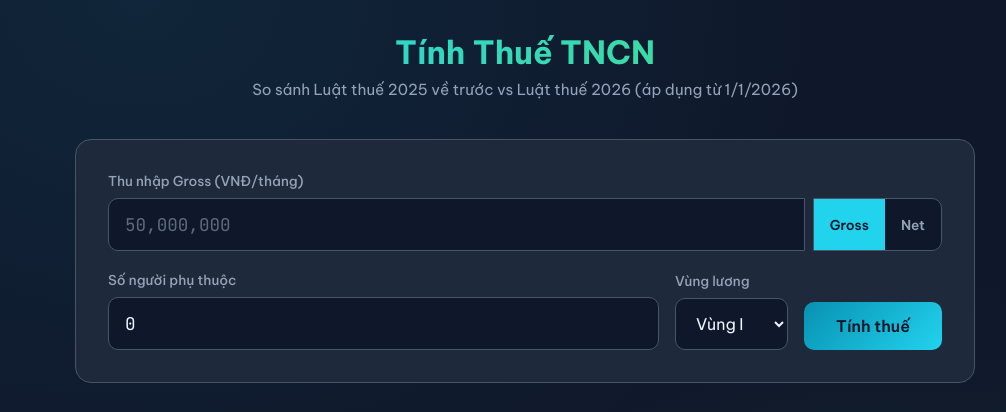
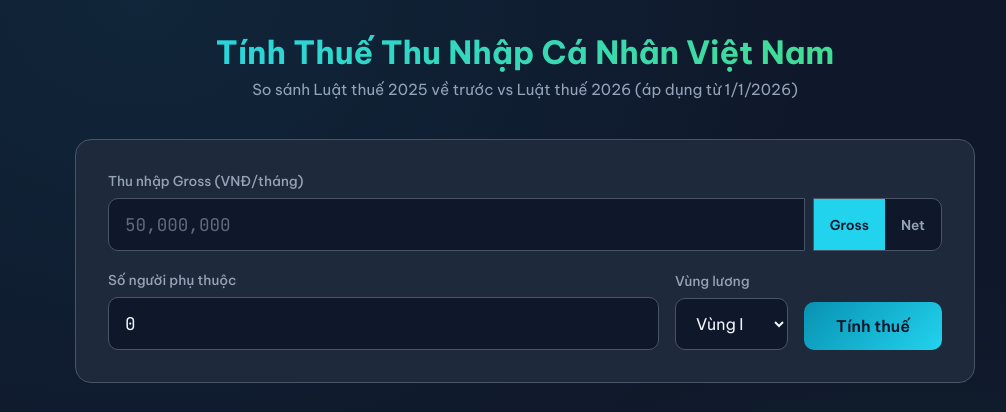
Before and after one commit to ph4n4n/vietnam-PIT, a website: page index.html in a window 1280 px wide. Shown: the top 412 px of the page, without its empty margins (115-1121 px from the left). Drawn offline with Linux system fonts and the light colour scheme.

Commit message:
not first commit

```diff
--- a/index.html
+++ b/index.html
@@ -10,7 +10,7 @@
 <body>
   <div class="container">
     <header>
-      <h1>Tính Thuế TNCN</h1>
+      <h1>Tính Thuế Thu Nhập Cá Nhân Việt Nam</h1>
       <p class="subtitle">So sánh Luật thuế 2025 về trước vs Luật thuế 2026 (áp dụng từ 1/1/2026)</p>
     </header>
 
```
Also changed, not shown: dist/app.min.js, dist/index.html.
